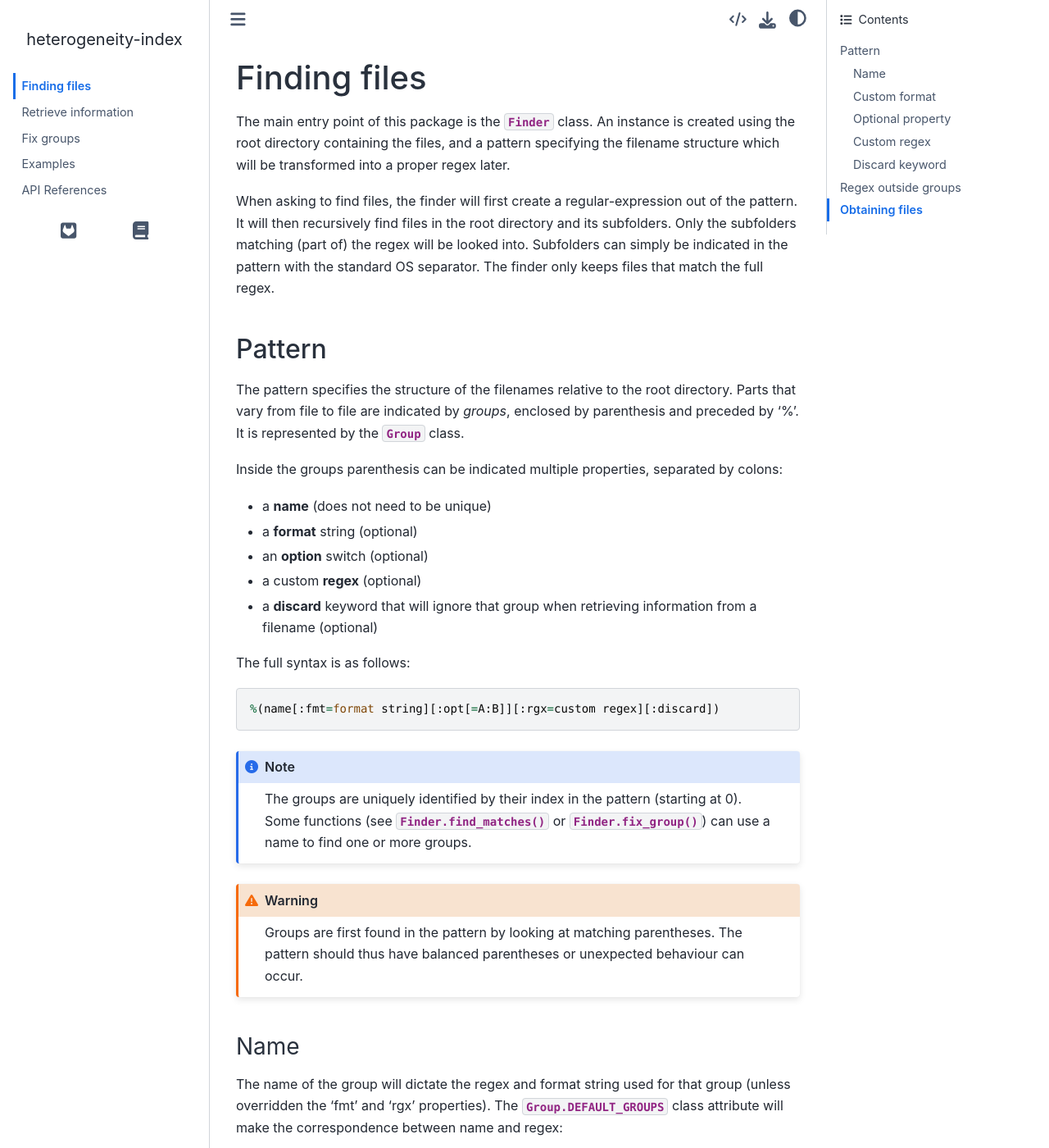
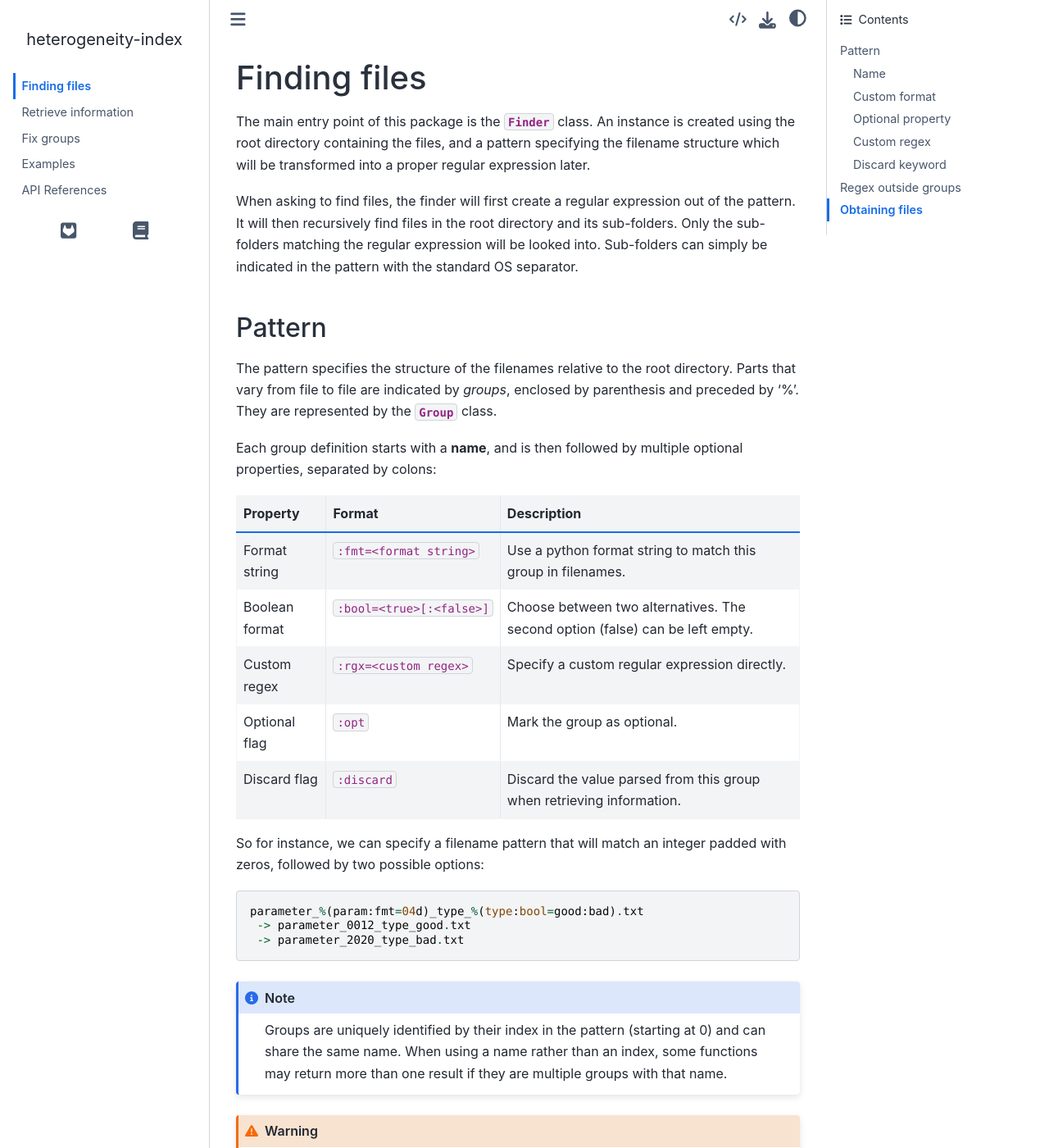
Before and after one commit to Descanonge/filefinder, a Sphinx documentation site: the page built from docs/source/find_files.rst, in a window 1280 px wide and 1400 px high. Shown: the whole window at 82% size. Built offline with Sphinx 7.4.7 and the Sphinx Book theme 1.1.4, drawn with Linux system fonts in a browser that asks for light colours; some of the changed text lies outside the part shown.

Commit message:
Change group properties definition
- order does not matter
- do not use a full regex. a bit more risky, but more flexible.
- separate :opt flag and :bool format, simpler
- define all properties at group init, and overwrite them all again when
  parsing. hypothetically we could change a detail and re parse.
  Also the name does not need to be enforced not empty. But it could
  have unforeseen consequences...

```diff
--- a/docs/source/find_files.rst
+++ b/docs/source/find_files.rst
@@ -6,15 +6,15 @@ Finding files
 
 The main entry point of this package is the :class:`Finder` class. An instance
 is created using the root directory containing the files, and a pattern
-specifying the filename structure which will be transformed into a proper regex
-later.
+specifying the filename structure which will be transformed into a proper
+regular expression later.
 
-When asking to find files, the finder will first create a regular-expression
+When asking to find files, the finder will first create a regular expression
 out of the pattern.
-It will then recursively find files in the root directory and its subfolders.
-Only the subfolders matching (part of) the regex will be looked into.
-Subfolders can simply be indicated in the pattern with the standard OS
-separator. The finder only keeps files that match the full regex.
+It will then recursively find files in the root directory and its sub-folders.
+Only the sub-folders matching the regular expression will be looked into.
+Sub-folders can simply be indicated in the pattern with the standard OS
+separator.
 
 
 Pattern
@@ -22,35 +22,53 @@ Pattern
 
 The pattern specifies the structure of the filenames relative to the root
 directory. Parts that vary from file to file are indicated by *groups*,
-enclosed by parenthesis and preceded by '%'. It is represented by the
-:class:`Group<filefinder.group.Group>` class.
+enclosed by parenthesis and preceded by '%'. They are represented by the
+:class:`~filefinder.group.Group` class.
 
-Inside the groups parenthesis can be indicated multiple properties, separated by
-colons:
+Each group definition starts with a **name**, and is then followed by multiple
+optional properties, separated by colons:
 
-- a **name** (does not need to be unique)
-- a **format** string (optional)
-- an **option** switch (optional)
-- a custom **regex** (optional)
-- a **discard** keyword that will ignore that group when retrieving information from a
-  filename (optional)
++---------------+--------------------------+--------------------------------+
+|Property       |Format                    |Description                     |
++===============+==========================+================================+
+|Format string  |``:fmt=<format string>``  |Use a python format string to   |
+|               |                          |match this group in filenames.  |
++---------------+--------------------------+--------------------------------+
+|Boolean format |``:bool=<true>[:<false>]``|Choose between two alternatives.|
+|               |                          |The second option (false) can be|
+|               |                          |left empty.                     |
++---------------+--------------------------+--------------------------------+
+|Custom regex   |``:rgx=<custom regex>``   |Specify a custom regular        |
+|               |                          |expression directly.            |
+|               |                          |                                |
++---------------+--------------------------+--------------------------------+
+|Optional flag  |``:opt``                  |Mark the group as optional.     |
++---------------+--------------------------+--------------------------------+
+|Discard flag   |``:discard``              |Discard the value parsed from   |
+|               |                          |this group when retrieving      |
+|               |                          |information.                    |
++---------------+--------------------------+--------------------------------+
 
-The full syntax is as follows::
+So for instance, we can specify a filename pattern that will match an integer
+padded with zeros, followed by two possible options::
 
-    %(name[:fmt=format string][:opt[=A:B]][:rgx=custom regex][:discard])
+   parameter_%(param:fmt=04d)_type_%(type:bool=good:bad).txt
+    -> parameter_0012_type_good.txt
+    -> parameter_2020_type_bad.txt
+
 
 .. note::
 
-   The groups are uniquely identified by their index in the pattern
-   (starting at 0).
-   Some functions (see :func:`Finder.find_matches` or :func:`Finder.fix_group`)
-   can use a name to find one or more groups.
+   Groups are uniquely identified by their index in the pattern (starting at 0)
+   and can share the same name. When using a name rather than an index, some
+   functions may return more than one result if they are multiple groups with
+   that name.
 
 .. warning::
 
    Groups are first found in the pattern by looking at matching
    parentheses. The pattern should thus have balanced parentheses or
-   unexpected behaviour can occur.
+   unexpected behavior can occur.
 
 
 .. _pattern-name:
```
Also changed, not shown: changelog.md (+6 -3 lines), 2 other files.
